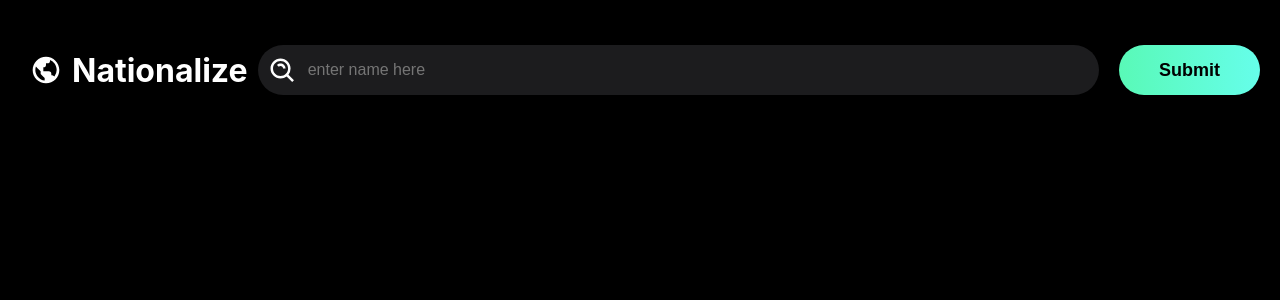
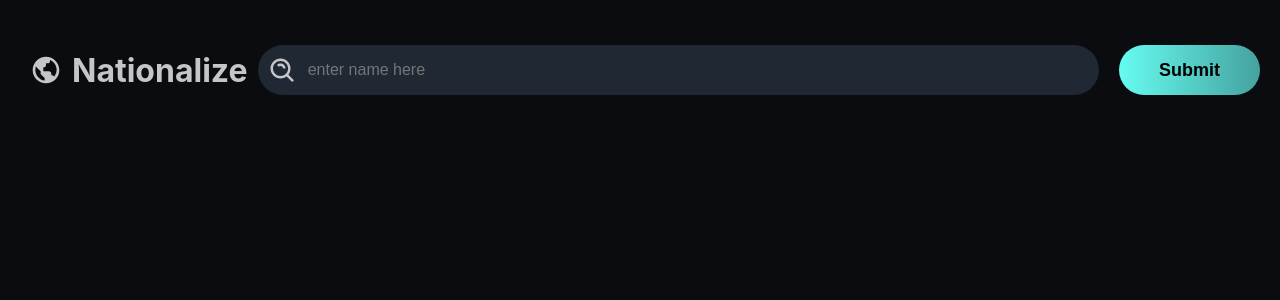
Before and after one commit to rob212/nationalize, a React (Create React App) app: page / in a window 1280 px wide. Shown: the top 300 px of the page. Built offline with nearby package versions, Linux system fonts and the light colour scheme.

Commit message:
css styling and changing of colours

```diff
--- a/src/App.css
+++ b/src/App.css
@@ -1,7 +1,7 @@
 .app {
-  background-color: #000;
+  background-color: #0b0c10;
   min-height: 100vh;
   max-width: 100vw;
-  color: #fff;
+  color: #c5c6c7;
   padding: 20px;
 }
--- a/src/components/countryCard/CountryCard.css
+++ b/src/components/countryCard/CountryCard.css
@@ -1,10 +1,16 @@
 .countryCard {
   margin: 20px;
-  background: linear-gradient(to top, #5ff1b4, #42f3db);
+  /* https://cssgradient.io/ */
+  background: radial-gradient(
+    circle,
+    rgba(69, 162, 158, 1) 47%,
+    rgba(102, 252, 241, 1) 95%
+  );
   height: 400px;
   width: 400px;
   border-radius: 20px;
   box-shadow: 0 10px 20px rgba(0, 0, 0, 0.25);
+  color: #fff;
 
   display: flex;
   flex-flow: column;
--- a/src/components/header/Header.css
+++ b/src/components/header/Header.css
@@ -28,7 +28,7 @@
 }
 
 .searchPanel {
-  background-color: #1c1c1e;
+  background-color: #1f2833;
   display: flex;
   border-radius: 50px;
   flex: 1;
@@ -45,12 +45,12 @@
   border: none;
   width: 100%;
   outline: none;
-  color: #eee;
+  color: #c5c6c7;
   font-size: 16px;
 }
 
 .searchButton {
-  background: linear-gradient(to right, #59f9b7, #66feea);
+  background: linear-gradient(to right, #66fcf1, #45a29e);
   border-radius: 50px;
   padding: 15px 40px;
   margin-left: 20px;
--- a/src/components/resultsPanel/ResultsPanel.css
+++ b/src/components/resultsPanel/ResultsPanel.css
@@ -1,5 +1,6 @@
 .resultPanel {
   margin-top: 40px;
+  color: #fff;
 }
 
 .searchResultName {
```
